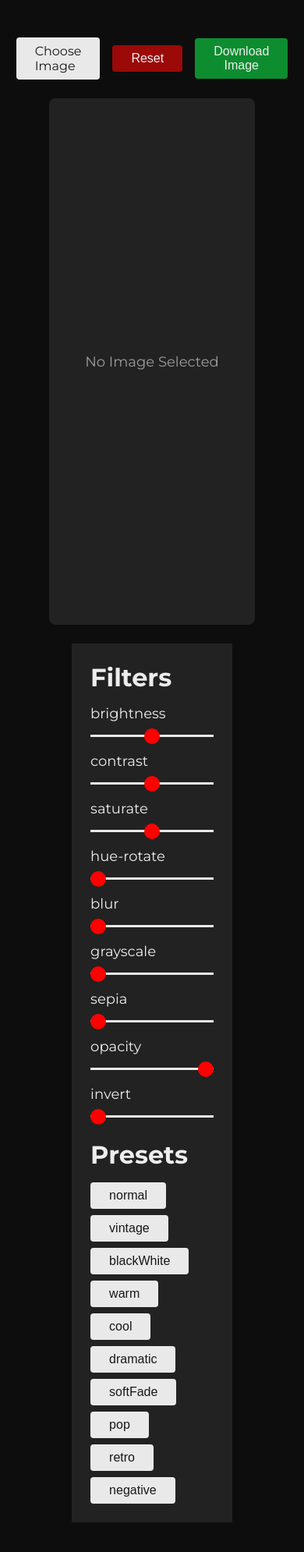
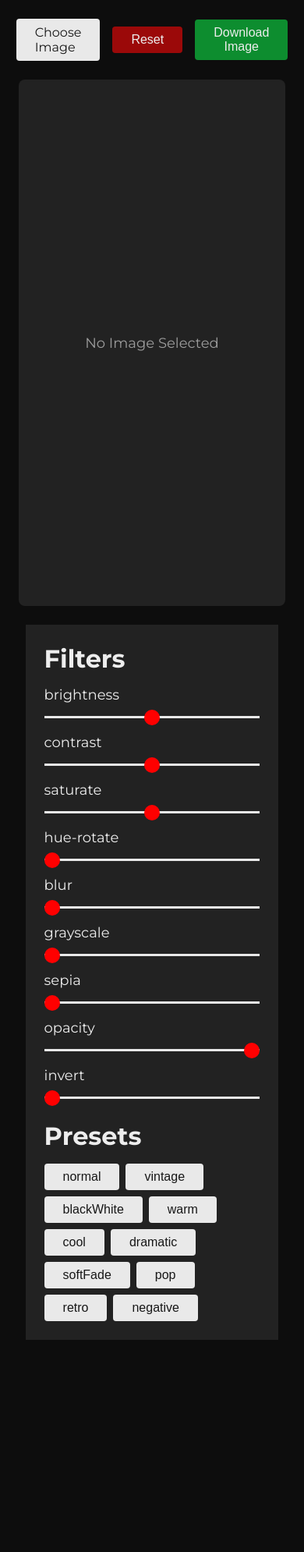
Before and after one commit to Punit49/Image-Editor, a plain HTML site: page index.html in a window 390 px wide. Shown: the whole page at 78% size. After the commit the page ends 1742 px from the top, so only its background shows below. Drawn offline with nearby package versions, Linux system fonts and the light colour scheme; some icons are missing.

Commit message:
UI fix, add more responsiveness

```diff
--- a/styles.css
+++ b/styles.css
@@ -151,11 +151,18 @@ main{
     main{
         flex-direction: column;
         align-items: center;
+        padding: var(--padding-lg)
     }
     .image-section{
-        width: 90%;
+        width: 100%;
     }
     .image-filters-section{
-        width: 70%;
+        width: 80%;
     }
 }
+
+@media(max-width: 450px) {
+    .image-filters-section{
+        width: 95%;
+    }
+}
```
